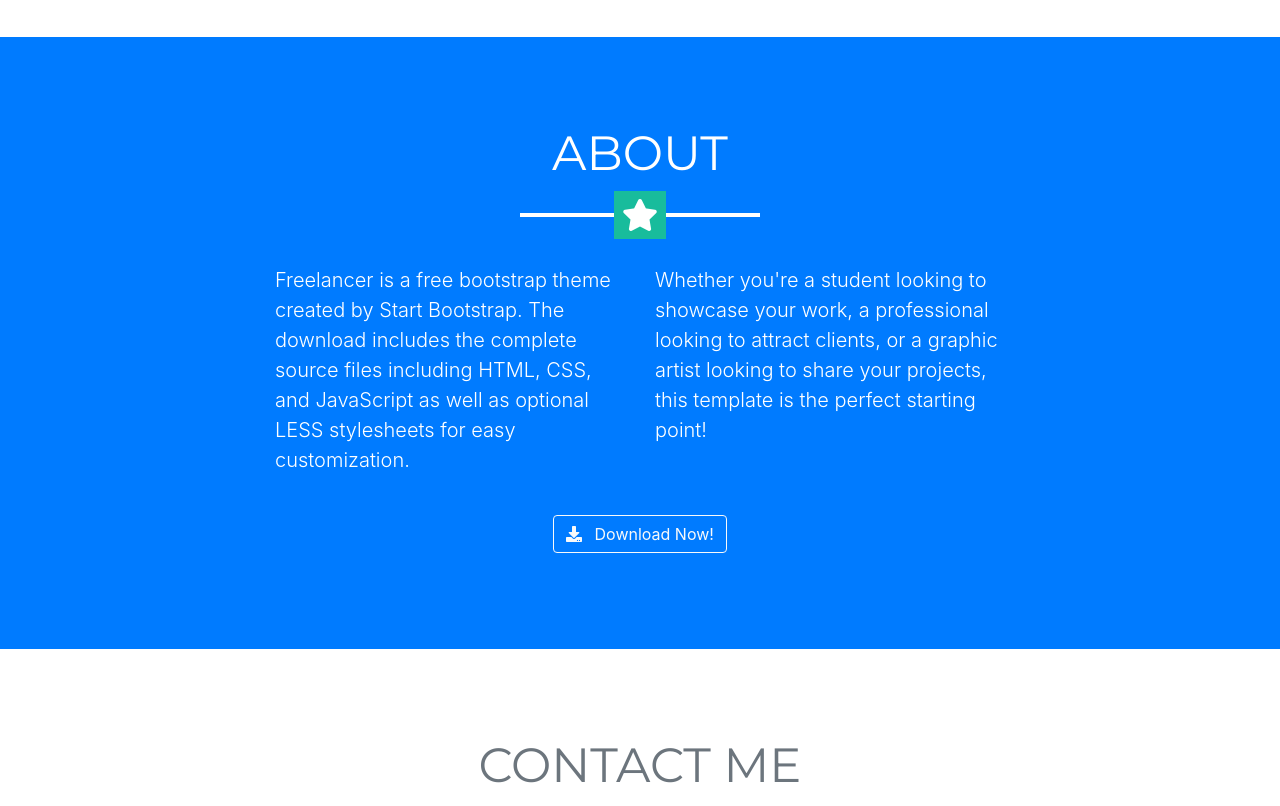
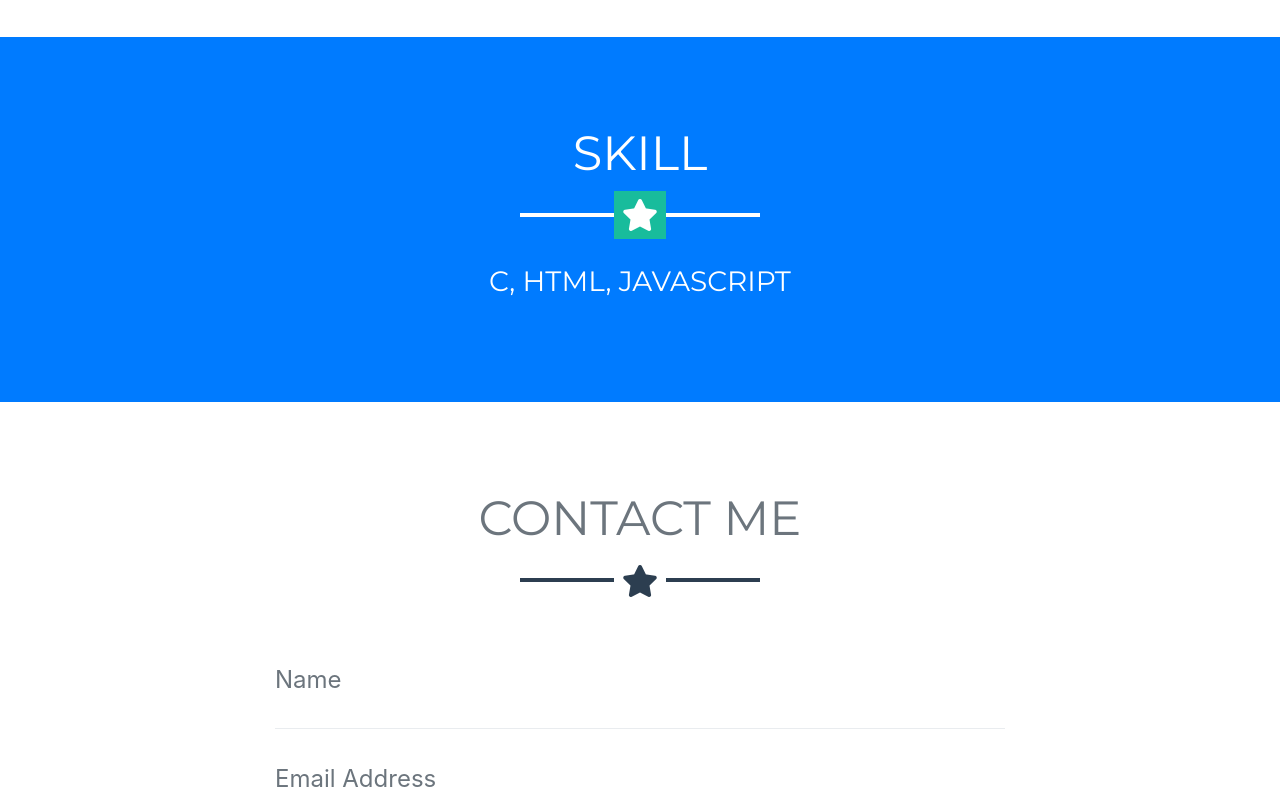
Before and after one commit to giraaaaaa/profile, a website with bundled scripts: page index.html in a window 1280 px wide. Shown: the part 1280-2086 px from the top of the page. Built offline with nearby package versions, Linux system fonts and the light colour scheme.

Commit message:
modify skill and around web

```diff
--- a/index.html
+++ b/index.html
@@ -135,21 +135,22 @@
   <!-- About Section -->
   <section class="bg-primary text-white mb-0" id="about">
     <div class="container">
-      <h2 class="text-center text-uppercase text-white">About</h2>
+      <h2 class="text-center text-uppercase text-white">Skill</h2>
       <hr class="star-light mb-5">
       <div class="row">
-        <div class="col-lg-4 ml-auto">
-          <p class="lead">Freelancer is a free bootstrap theme created by Start Bootstrap. The download includes the complete source files including HTML, CSS, and JavaScript as well as optional LESS stylesheets for easy customization.</p>
+        <div class="container">
+          <h3 class="text-center text-uppercase text-white">C, HTML, JavaScript</h3>
+          <!-- <p class="text-center text-uppercase ">C, HTML, JavaScript</p> -->
         </div>
-        <div class="col-lg-4 mr-auto">
-          <p class="lead">Whether you're a student looking to showcase your work, a professional looking to attract clients, or a graphic artist looking to share your projects, this template is the perfect starting point!</p>
-        </div>
-      </div>
-      <div class="text-center mt-4">
-        <a class="btn btn-xl btn-outline-light" href="#">
-          <i class="fas fa-download mr-2"></i>
-          Download Now!
-        </a>
+        <!-- <div class="col-lg-4 mr-auto">
+          <p class="lead"></p>
+        </div> -->
+      <!-- </div> -->
+      <!-- <div class="text-center mt-4"> -->
+        <!-- <a class="btn btn-xl btn-outline-light" href="#">
+          <i class="fas fa-download mr-2"></i> -->
+          <!-- Download Now! -->
+        <!-- </a> -->
       </div>
     </div>
   </section>
@@ -225,16 +226,16 @@
                 <i class="fab fa-fw fa-google-plus-g"></i>
               </a>
             </li>
-            <li class="list-inline-item">
+            <!-- <li class="list-inline-item">
               <a class="btn btn-outline-light btn-social text-center rounded-circle" href="#">
                 <i class="fab fa-fw fa-twitter"></i>
               </a>
-            </li>
-            <li class="list-inline-item">
+            </li> -->
+            <!-- <li class="list-inline-item">
               <a class="btn btn-outline-light btn-social text-center rounded-circle" href="#">
                 <i class="fab fa-fw fa-linkedin-in"></i>
               </a>
-            </li>
+            </li> -->
             <li class="list-inline-item">
               <a class="btn btn-outline-light btn-social text-center rounded-circle" href="#">
                 <i class="fab fa-fw fa-dribbble"></i>
```
Also changed, not shown: 1 other file.
